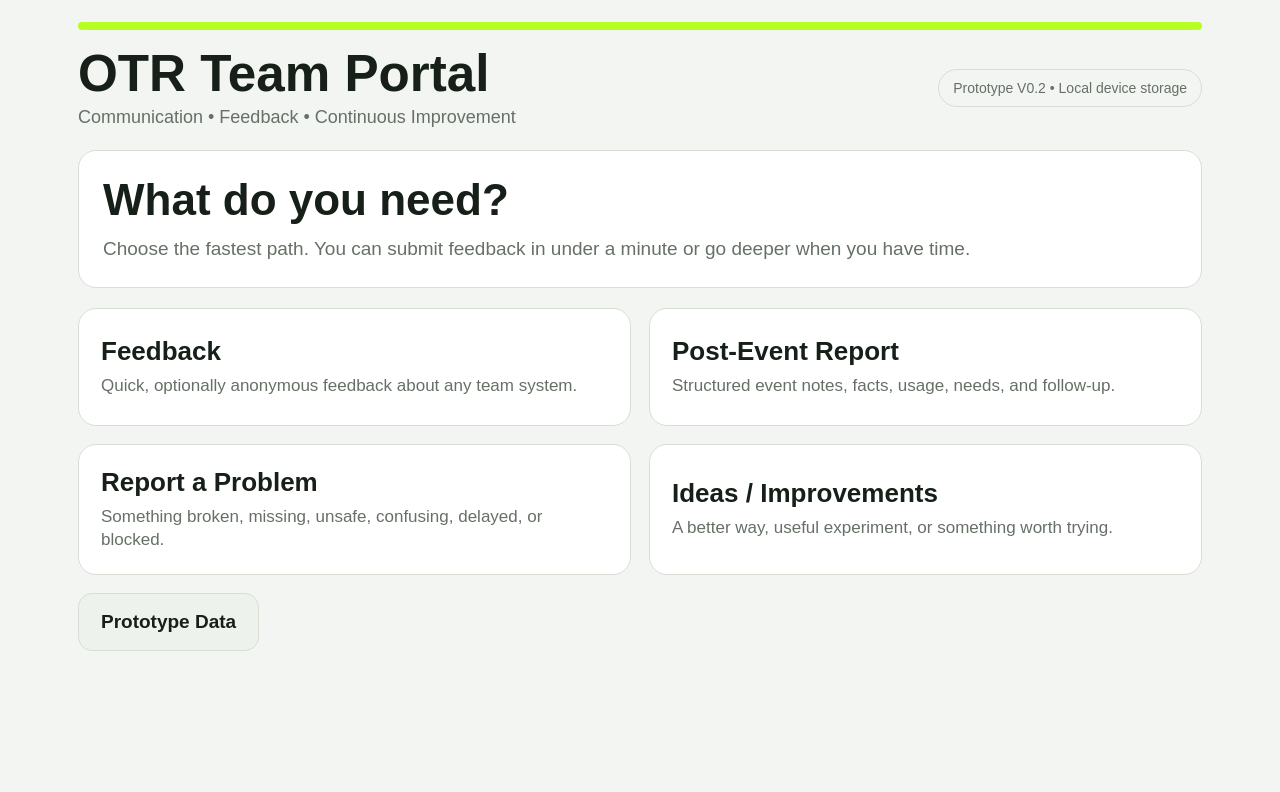
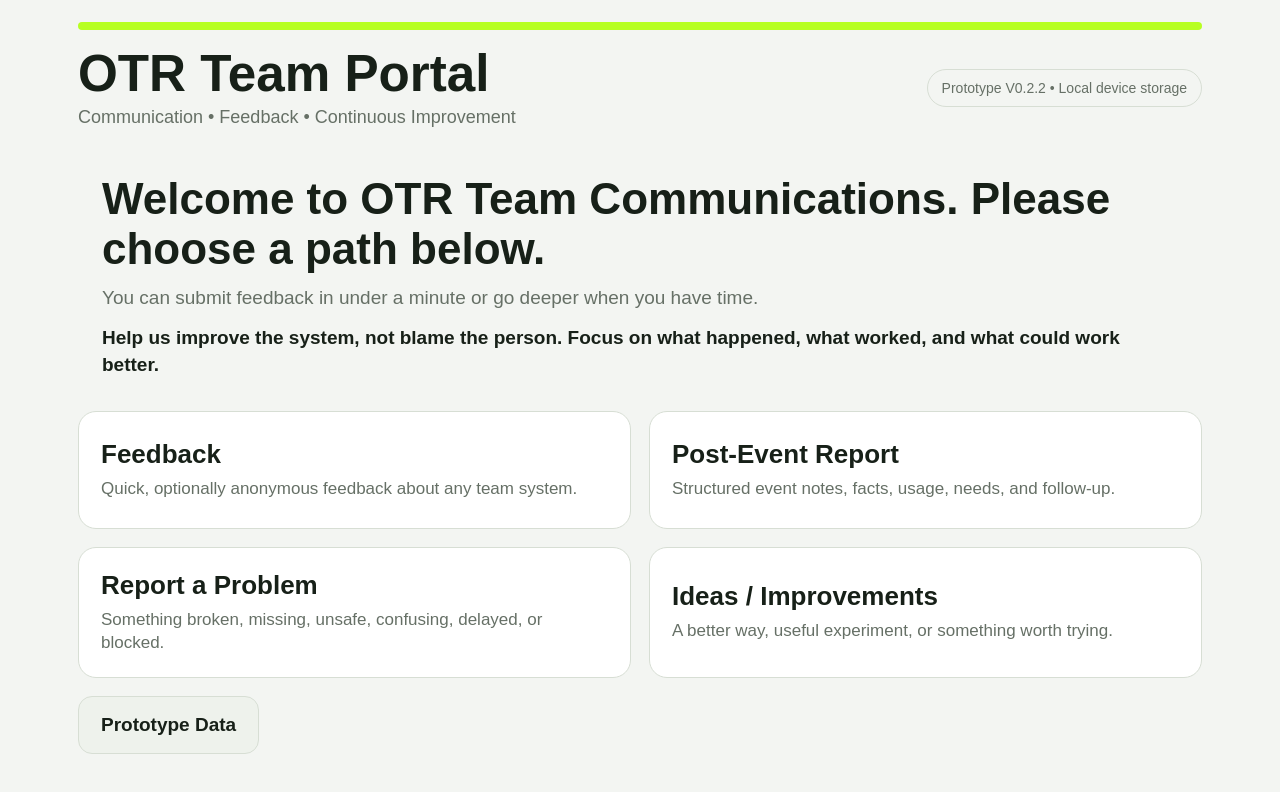
Before and after one commit to talltalecabs-hub/OTR-Team-Communication, a plain HTML site: page index.html in a window 1280 px wide. Drawn offline with Linux system fonts and the light colour scheme.

Commit message:
Add files via upload

```diff
--- a/index.html
+++ b/index.html
@@ -4,7 +4,7 @@
   <meta charset="UTF-8" />
   <meta name="viewport" content="width=device-width, initial-scale=1.0, maximum-scale=1.0, user-scalable=no" />
   <meta name="theme-color" content="#111111" />
-  <title>OTR Team Communication Portal — V0.2</title>
+  <title>OTR Team Communication Portal — V0.2.2</title>
   <style>
     :root{
       --bg:#f3f5f2;
@@ -33,7 +33,7 @@
     .pill{border:1px solid var(--border);padding:10px 14px;border-radius:999px;color:var(--muted);font-size:14px}
     .screen{display:none}
     .screen.active{display:block}
-    .hero{background:var(--panel);border:1px solid var(--border);border-radius:var(--radius);padding:26px;margin-bottom:20px}
+    .hero{background:transparent;border:none;border-radius:0;padding:12px 4px 22px;margin-bottom:8px}
     .hero h2{font-size:clamp(28px,3.5vw,44px);margin:0 0 10px}
     .hero p{font-size:19px;color:var(--muted);margin:0;line-height:1.45}
     .grid{display:grid;grid-template-columns:repeat(2,minmax(0,1fr));gap:var(--gap)}
@@ -110,13 +110,14 @@
       <h1>OTR Team Portal</h1>
       <p>Communication • Feedback • Continuous Improvement</p>
     </div>
-    <div class="pill">Prototype V0.2 • Local device storage</div>
+    <div class="pill">Prototype V0.2.2 • Local device storage</div>
   </div>
 
   <section id="home" class="screen active">
     <div class="hero">
-      <h2>What do you need?</h2>
-      <p>Choose the fastest path. You can submit feedback in under a minute or go deeper when you have time.</p>
+      <h2>Welcome to OTR Team Communications. Please choose a path below.</h2>
+      <p>You can submit feedback in under a minute or go deeper when you have time.</p>
+      <p style="margin-top:12px;font-weight:700;color:var(--text)">Help us improve the system, not blame the person. Focus on what happened, what worked, and what could work better.</p>
     </div>
     <div class="grid">
       <button class="bigbtn" onclick="showScreen('categories')">
@@ -210,7 +211,7 @@
   <section id="thanks" class="screen">
     <div class="thankyou">
       <h2>Thank you.</h2>
-      <p>Your input has been saved on this device for the prototype. The goal is to improve the system, not assign blame.</p>
+      <p>Thank you for helping us build a winning team. If you provided a name, we may reach out to you.</p>
       <div class="actions" style="justify-content:center">
         <button class="primary" onclick="resetAndHome()">Done</button>
         <button class="secondary" onclick="showScreen('categories')">Add more feedback</button>
```
